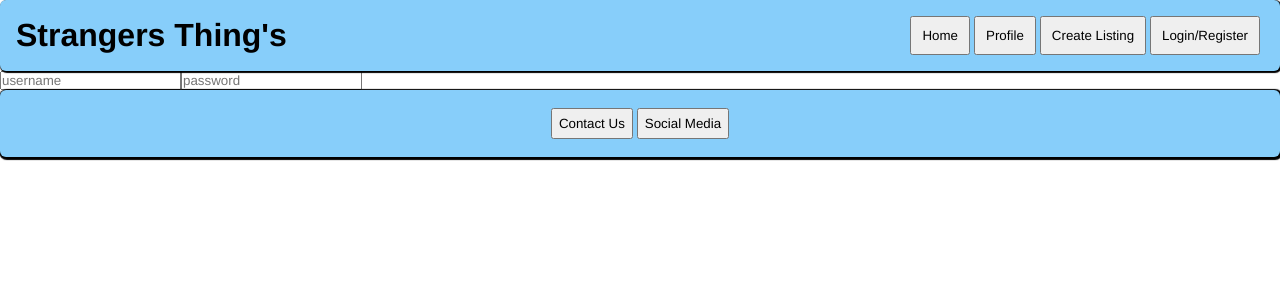
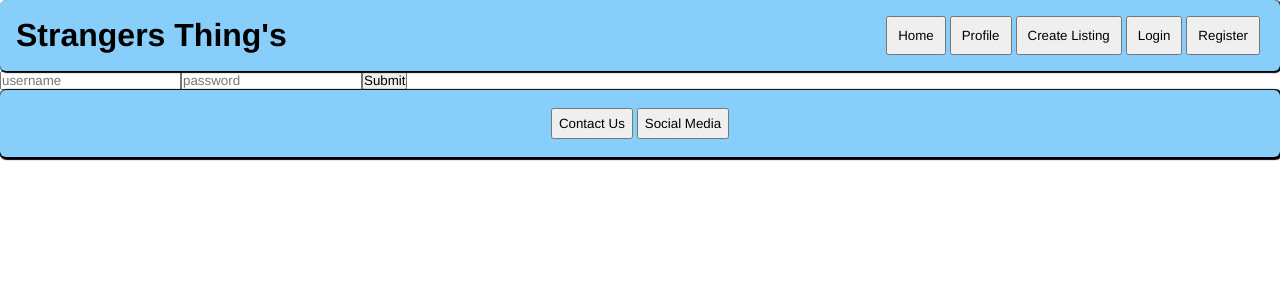
Before and after one commit to BTaylors/StrangersThings, a React (Vite) app: page /Register in a window 1280 px wide. Shown: the top 300 px of the page. Built offline with nearby package versions, Linux system fonts and the light colour scheme.

Commit message:
we got a token

```diff
--- a/src/App.jsx
+++ b/src/App.jsx
@@ -1,5 +1,5 @@
 import "./App.css";
-import React from "react";
+import { useState, React } from "react";
 import { Routes, Route } from "react-router-dom";
 import Navbar from "./components/NavBar";
 import Footer from "./components/Footer";
@@ -10,13 +10,13 @@ import Login from "./components/Login";
 import Register from "./components/Register";
 import SinglePost from "./components/SinglePost";
 import Contact from "./components/Contact";
+import useAuth from "./hooks/useAuth";
 
 function App() {
-	// const [token, setToken] = useState(localStorage.getItem("token"));
+	const { token, user } = useAuth();
 	return (
 		<div className="App">
 			<Navbar />
-			{/* <Register setToken={setToken} /> */}
 			<Routes>
 				<Route path="/" element={<Home />} />
 				<Route path="/Profile" element={<Profile />} />
--- a/src/components/NavBar.jsx
+++ b/src/components/NavBar.jsx
@@ -1,5 +1,6 @@
 import React from "react";
 import { useNavigate } from "react-router";
+import Register from "./Register";
 
 export default function Navbar() {
 	const nav = useNavigate();
@@ -22,7 +23,12 @@ export default function Navbar() {
 				</li>
 				<li>
 					<button className="link" onClick={() => nav("/Login")}>
-						Login/Register
+						Login
+					</button>
+				</li>
+				<li>
+					<button className="link" onClick={() => nav("/Register")}>
+						Register
 					</button>
 				</li>
 			</ul>
--- a/src/components/Register.jsx
+++ b/src/components/Register.jsx
@@ -35,6 +35,7 @@ export default function Register() {
 					placeholder="password"
 					onChange={(e) => setPassword(e.target.value)}
 				/>
+				<button id="registerSubmit">Submit</button>
 			</form>
 		</div>
 	);
```
